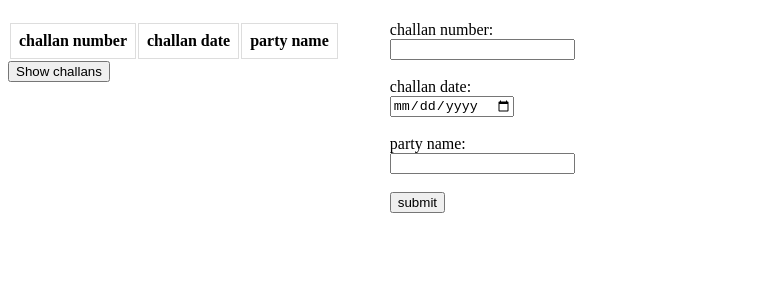
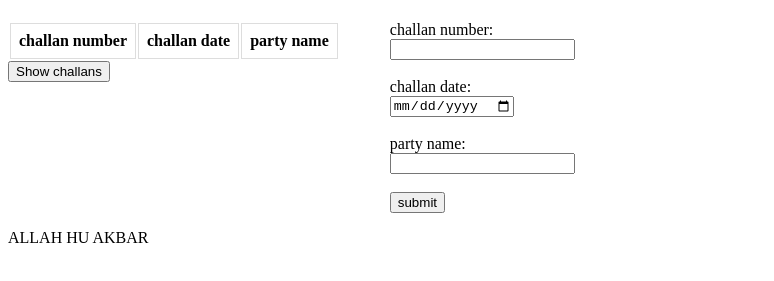
Before and after one commit to freemanthreads/dyeingSystemJobWork, a plain HTML site: page index.html in a window 1280 px wide. Shown: the part 59-340 px from the top of the page, without its empty margins (0-774 px from the left). Drawn offline with Linux system fonts and the light colour scheme.

Commit message:
second commit

```diff
--- a/index.html
+++ b/index.html
@@ -44,6 +44,7 @@
             <button type="submit" onclick="displayData()">submit</button>
     </div>
 </div>
+<p>ALLAH HU AKBAR<p>
 </body>
 
 </html>
```
